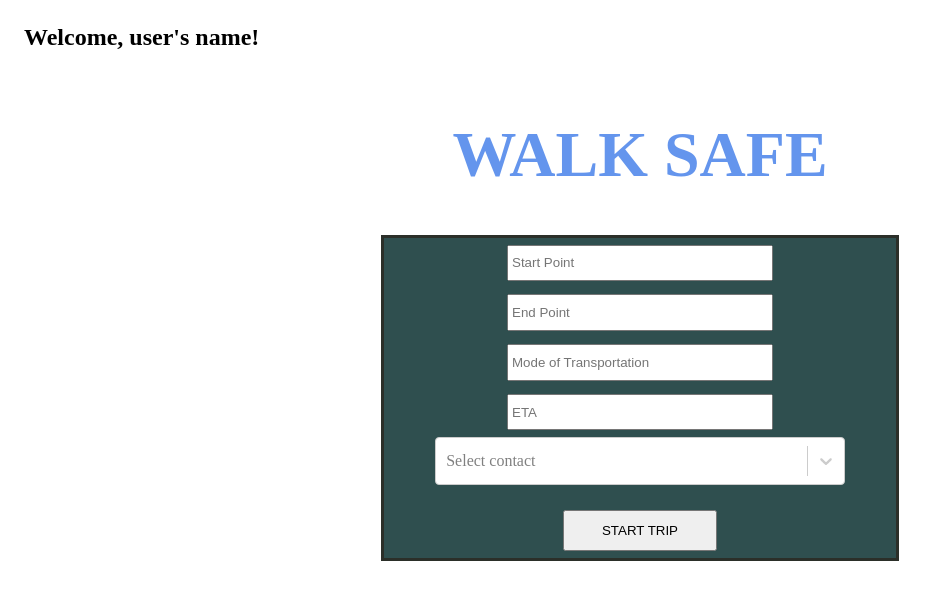
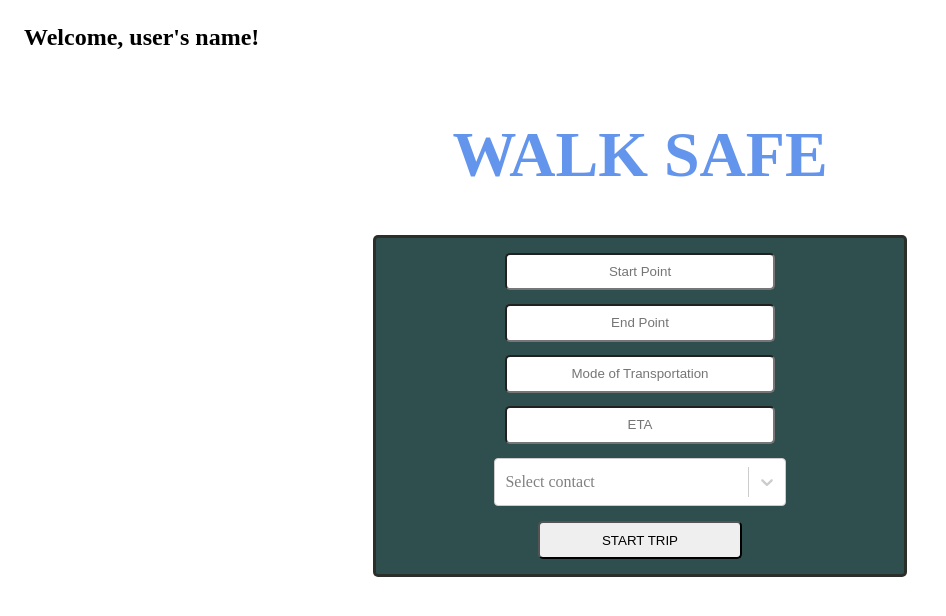
Before and after one commit to Walk-Safe/walk-safe-frontend, a React (Create React App) app in the folder walk-safe/: page / in a window 1280 px wide. Shown: the top 616 px of the page, without its empty margins (0-946 px from the left). Built offline with nearby package versions, Linux system fonts and the light colour scheme.

Commit message:
Resize Trip Form elements

```diff
--- a/walk-safe/src/Components/App/App.js
+++ b/walk-safe/src/Components/App/App.js
@@ -1,5 +1,5 @@
 import React from 'react';
-import Login from '../Login/Login';
+// import Login from '../Login/Login';
 import Form from '../Form/Form';
 
 function App() {
--- a/walk-safe/src/Components/Form/_form.scss
+++ b/walk-safe/src/Components/Form/_form.scss
@@ -13,28 +13,34 @@
   justify-content: space-evenly;
   height: 40%;
   width: 40%;
+  padding: 0.5em;
   border: 3px solid rgba(41, 19, 6, 0.522);
+  border-radius: 5px;
   background-color: darkslategray;
 
   input {
+    text-align: center;
     width: 50%;
     height: 10%;
-    padding: 3px;
+    padding: 5px;
     margin: 0.5em;
+    border-radius: 5px;
   }
 
   button {
-    width: 30%;
+    width: 40%;
     height: 15%;
     padding: 3px;
     margin: 0.5em;
+    border-radius: 5px;
   }
 }
 
 .dropdown {
   display: flex;
   flex-direction: column;
-  width: 80%;
+  width: 60%;
   height: 25%;
+  padding: 0.5em;
   color: black;
 }
```
